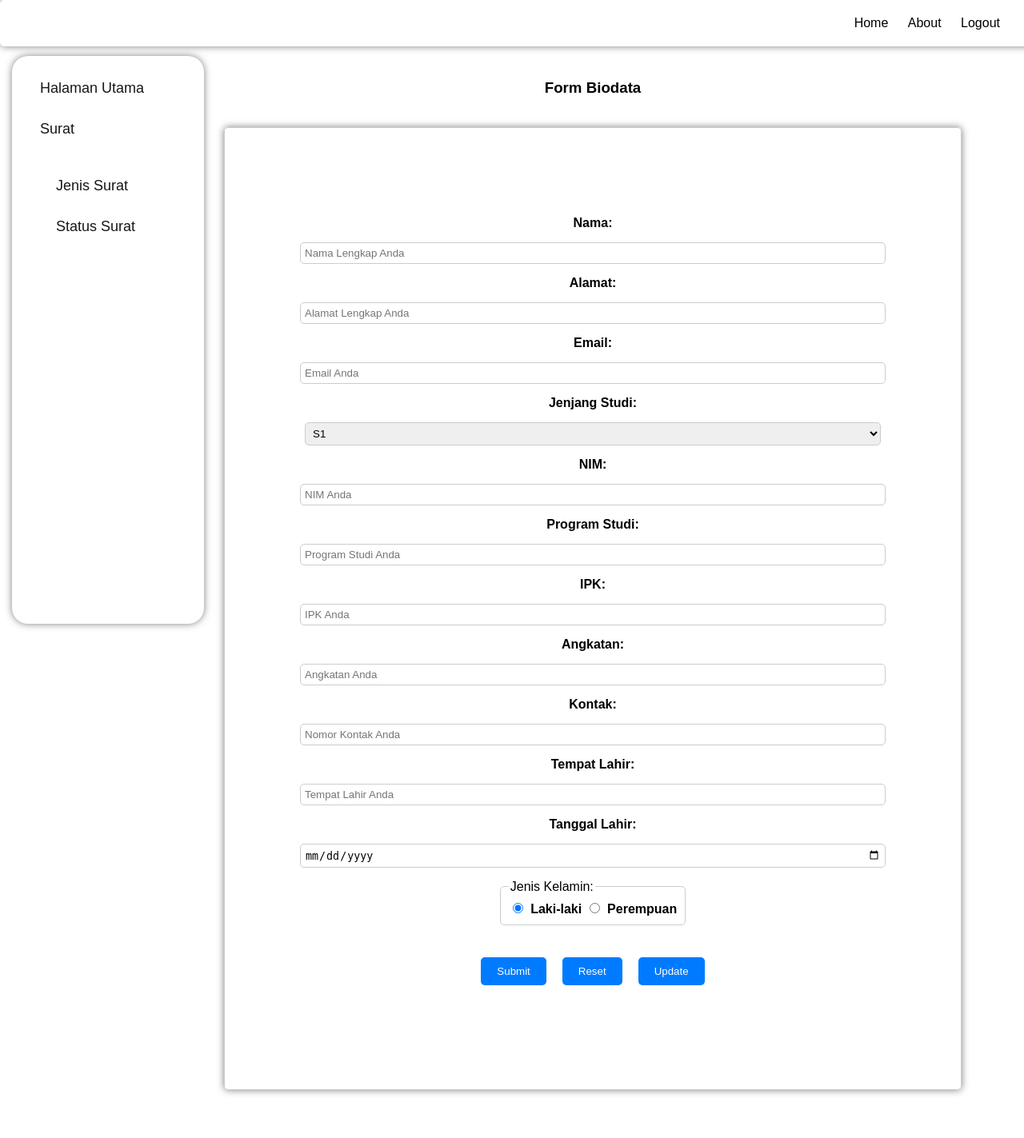
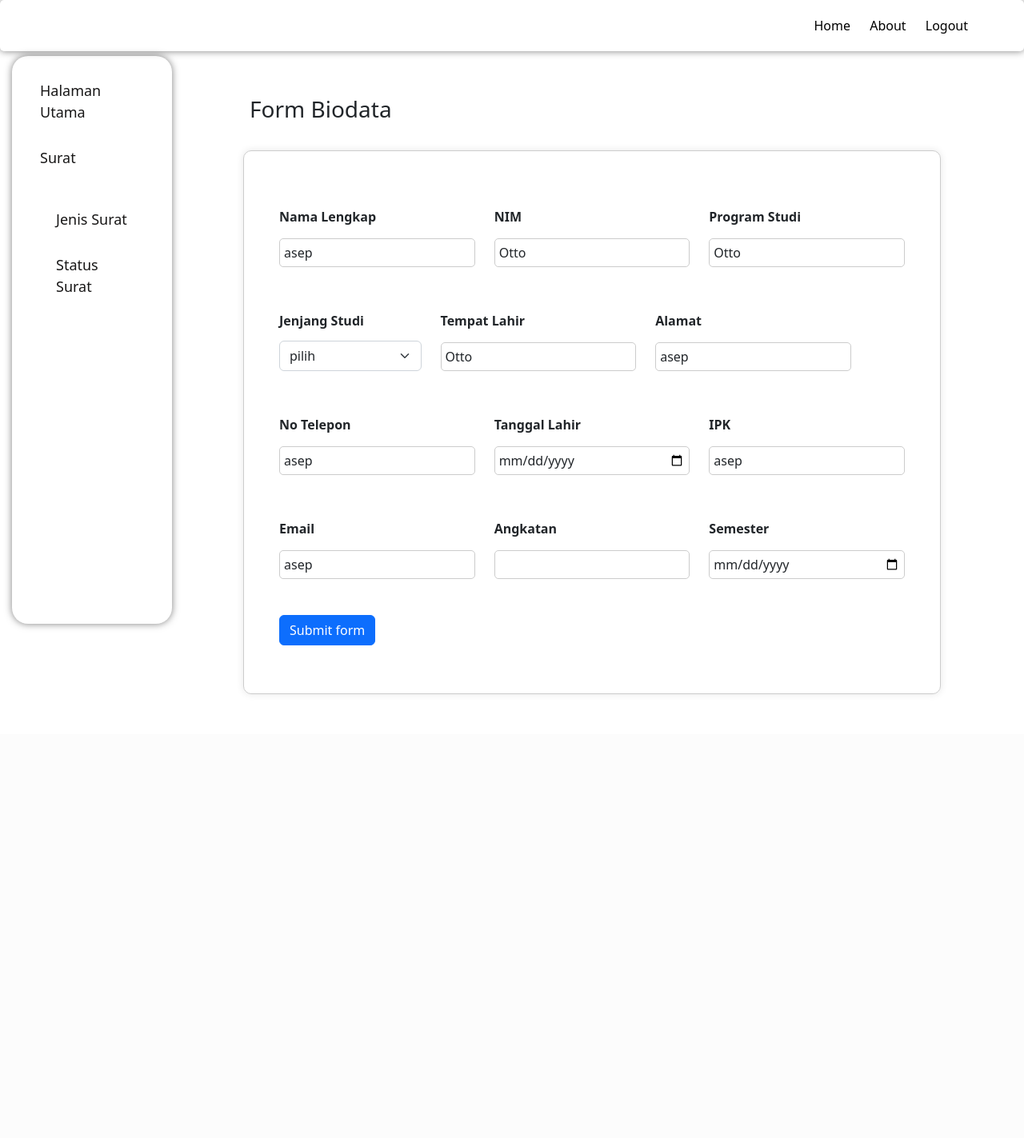
Before and after one commit to DustinHK/WEB_UTS, a PHP site: page /pages/page1.php in a window 1280 px wide. Shown: the whole page at 80% size. After the commit the page ends 868 px from the top, so only its background shows below. Run offline with PHP 8.4, Linux system fonts and the light colour scheme.

Commit message:
PROFILEUPDET

```diff
--- a/pages/page1.php
+++ b/pages/page1.php
@@ -4,11 +4,13 @@
     <meta charset="UTF-8">
     <meta name="viewport" content="width=device-width, initial-scale=1.0">
     <title>Page 1</title>
-    <link rel="stylesheet" type="text/css" href="../styles/updet.css">
+    <link href="https://cdn.jsdelivr.net/npm/bootstrap@5.2.3/dist/css/bootstrap.min.css" rel="stylesheet" integrity="sha384-rbsA2VBKQhggwzxH7pPCaAqO46MgnOM80zW1RWuH61DGLwZJEdK2Kadq2F9CUG65" crossorigin="anonymous">
+  <link rel="stylesheet" type="text/css" href="../styles/updet.css">
+    <!-- <link rel="stylesheet" href="../styles/main.css"> -->
 
 </head>
 <body>
-    <div class="navbar">
+    <div class="navbar1">
         <a href="../pages/main.php">Home</a>
         <a href="../pages/about.php">About</a>
         <a href="../index.php">Logout</a>
@@ -27,72 +29,70 @@
             </div>
         </div>
 
-        <main class="content">
+        <main class="content1">
             <h3>Form Biodata</h3>
-            <form action=".php" method="post">
-                <label for="nama">Nama:</label>
-                <input type="text" id="nama" name="nama" placeholder="Nama Lengkap Anda">
 
-                <label for="alamat">Alamat:</label>
-                <input type="text" id="alamat" name="alamat" placeholder="Alamat Lengkap Anda">
-
-                <label for="email">Email:</label>
-                <input type="email" id="email" name="email" placeholder="Email Anda">
-
-                <label for="jenjang">Jenjang Studi:</label>
-                <select id="jenjang" name="jenjang">
-                    <option value="s1">S1</option>
-                    <option value="s2">S2</option>
-                    <option value="s3">S3</option>
-                </select>
-
-                <label for="nim">NIM:</label>
-                <input type="text" id="nim" name="nim" placeholder="NIM Anda">
-
-                <label for="prodi">Program Studi:</label>
-                <input type="text" id="prodi" name="prodi" placeholder="Program Studi Anda">
-
-                <label for="ipk">IPK:</label>
-                <input type="number" step="0.01" id="ipk" name="ipk" placeholder="IPK Anda">
-
-                <label for="angkatan">Angkatan:</label>
-                <input type="number" id="angkatan" name="angkatan" placeholder="Angkatan Anda">
-
-                <label for="kontak">Kontak:</label>
-                <input type="text" id="kontak" name="kontak" placeholder="Nomor Kontak Anda">
-
-                <label for="tempat_lahir">Tempat Lahir:</label>
-                <input type="text" id="tempat_lahir" name="tempat_lahir" placeholder="Tempat Lahir Anda">
-
-                <label for="tanggal_lahir">Tanggal Lahir:</label>
-                <input type="date" id="tanggal_lahir" name="tanggal_lahir">
-
-                <fieldset>
-                    <legend>Jenis Kelamin:</legend>
-                    <label for="laki">
-                        <input type="radio" id="laki" name="jk" value="l" checked> Laki-laki
-                    </label>
-                    <label for="perempuan">
-                        <input type="radio" id="perempuan" name="jk" value="p"> Perempuan
-                    </label>
-                </fieldset>
-
-                <div class="form-buttons">
-                    <input type="submit" value="Submit">
-                    <input type="reset" value="Reset">
-                    <input type="button" value="Update" onclick="updateData()">
-                </div>
-            </form>
-        </main>
+            <form class="row g-3">
+            <div class="row">
+    <div class="col-md-4">
+        <label for="validationServer01" class="form-label1">Nama Lengkap</label>
+        <input type="text" class="form-control" id="validationServer01" value="asep" required>
     </div>
-
-    <script>
-        function updateData() {
-            // Implementasi logika pembaruan di sini (biasanya dengan JavaScript atau server-side script).
-            alert("Data berhasil diperbarui!");
-        }
-    </script>
+    <div class="col-md-4">
+        <label for="validationServer02" class="form-label2">NIM</label>
+        <input type="text" class="form-control" id="validationServer02" value="Otto" required>
+    </div>
+    <div class="col-md-4">
+        <label for="validationServer02" class="form-label2">Program Studi</label>
+        <input type="text" class="form-control" id="validationServer02" value="Otto" required>
+    </div>
+    <div class="col-md-3 position-relative">
+    <label for="validationTooltip04" class="form-label">Jenjang Studi</label>
+    <select class="form-select" id="validationTooltip04" required>
+      <option selected disabled value="">pilih</option>
+      <option>D3</option>
+      <option>S1</option>
+      <option>S2</option>
+    </select>
+    </div>
+    <div class="col-md-4">
+        <label for="validationServer03" class="form-label3">Tempat Lahir</label>
+        <input type="text" class="form-control" id="validationServer03" value="Otto" required>
+    </div>
+    <div class="col-md-4">
+        <label for="validationServer01" class="form-label1">Alamat</label>
+        <input type="text" class="form-control" id="validationServer01" value="asep" required>
+    </div>
+    <div class="col-md-4">
+        <label for="validationServer01" class="form-label1">No Telepon</label>
+        <input type="text" class="form-control" id="validationServer01" value="asep" required>
+    </div>
+    <div class="col-md-4">
+        <label for="validationServer01" class="form-label1">Tanggal Lahir</label>
+        <input type="date" class="form-control" id="validationServer01" required>
+    </div>
+    <div class="col-md-4">
+        <label for="validationServer01" class="form-label1">IPK</label>
+        <input type="text" class="form-control" id="validationServer01" value="asep" required>
+    </div>
+    <div class="col-md-4">
+        <label for="validationServer01" class="form-label1">Email</label>
+        <input type="email" class="form-control" id="validationServer01" value="asep" required>
+    </div>
+    <div class="col-md-4">
+        <label for="validationServer01" class="form-label1">Angkatan</label>
+        <input type="text" class="form-control" id="validationServer01" required>
+    </div>
+    <div class="col-md-4">
+        <label for="validationServer01" class="form-label1">Semester</label>
+        <input type="date" class="form-control" id="validationServer01" required>
+    </div>
+  <div class="col-12">
+    <button class="btn btn-primary" type="submit">Submit form</button>
+  </div>
+</form>
     <script src="../styles/script.js"></script>
+    <script src="https://cdn.jsdelivr.net/npm/bootstrap@5.2.3/dist/js/bootstrap.bundle.min.js" integrity="sha384-kenU1KFdBIe4zVF0s0G1M5b4hcpxyD9F7jL+jjXkk+Q2h455rYXK/7HAuoJl+0I4" crossorigin="anonymous"></script>
 
 </body>
 </html>
--- a/styles/updet.css
+++ b/styles/updet.css
@@ -1,12 +1,6 @@
-body {
-    font-family: Arial, sans-serif;
-    display: flex;
-    flex-direction: column;
-    min-height: 100vh;
-    margin: 0;
-}
 
-.navbar {
+
+.navbar1 {
     background: #ffffff;
     color: rgb(255, 255, 255);
     text-align: right;
@@ -17,15 +11,17 @@ body {
     top: 0; /* Position the navbar at the top of the screen */
 }
 
-.navbar a {
+.navbar1 a {
     color: rgb(0, 0, 0);
     text-decoration: none;
     margin: 0 10px;
    /* margin-right: 100px; */
 }
-
-
-.navbar a:hover {
+h3 {
+    margin-bottom: 50px;
+    margin-top: 50px;
+}
+.navbar1 a:hover {
     color: orange;
 }
 
@@ -61,7 +57,7 @@ body {
 }
 
 
-.content {
+.content1 {
     padding: 10px;
     margin-left: 220px;
     margin-right: 20px;
@@ -72,7 +68,7 @@ body {
     justify-content: space-between; /* Ensure equal spacing between the cards */
 }
 
-.content h2 {
+.content1 h2 {
     color: #000000;
     height: 100px;
     width: 1000px;
@@ -110,16 +106,16 @@ body {
     max-width: 50px;
 }
 
-.card-content {
+.card-content1 {
     flex: 1;
 }
 
-.card-content h3 {
+.card-content1 h3 {
     margin: 0;
     color: #333;
 }
 
-.card-content p {
+.card-content1 p {
     color: #555;
 }
 
@@ -220,3 +216,11 @@ div {
             border-radius: 5px;
             cursor: pointer;
         }
+
+.row {
+    width: 100%;
+}
+
+.g-3 {
+    width: 1000%;
+}
```
